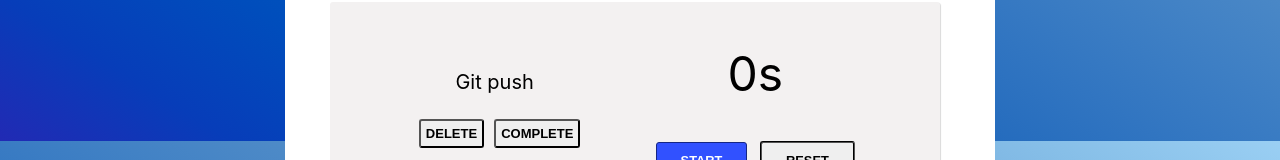
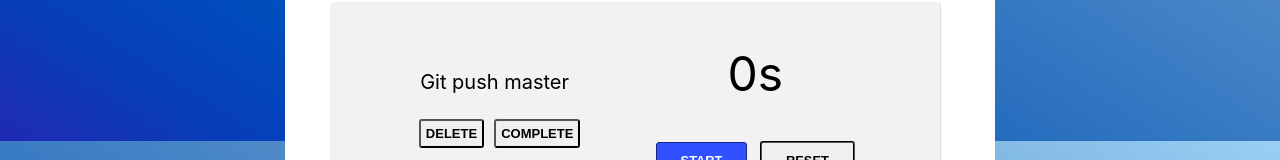
Before and after one commit to Altzack/Todo, a React (Create React App) app: page / in a window 1280 px wide. Shown: the part 659-819 px from the top of the page. Built offline with nearby package versions, Linux system fonts and the light colour scheme.

Commit message:
first commit

```diff
--- a/src/TODO/App.js
+++ b/src/TODO/App.js
@@ -17,7 +17,7 @@ export default class App extends Component {
           checked: false,
         },
         {
-          name: "Git push",
+          name: "Git push master",
           checked: false,
         },
       ],
```
